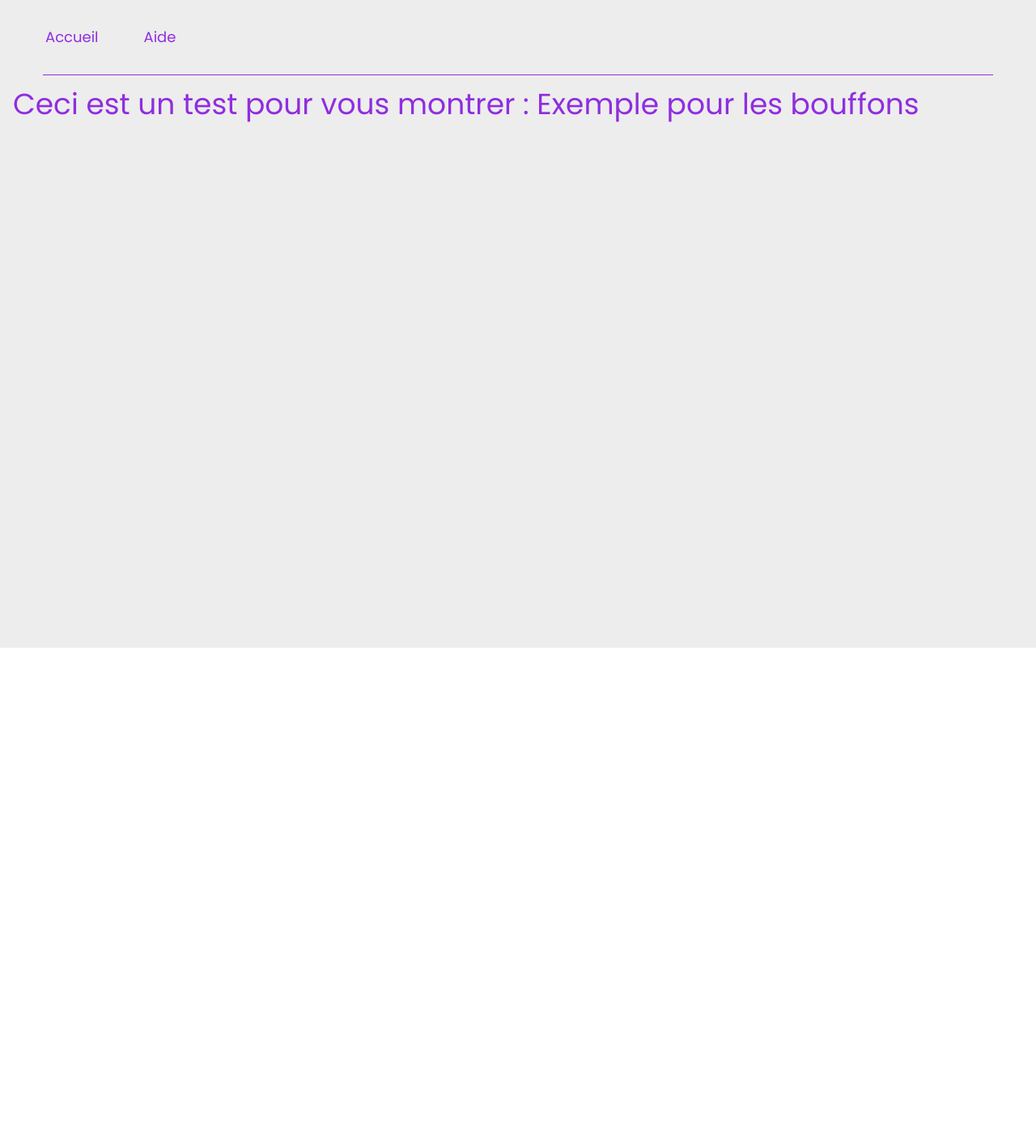
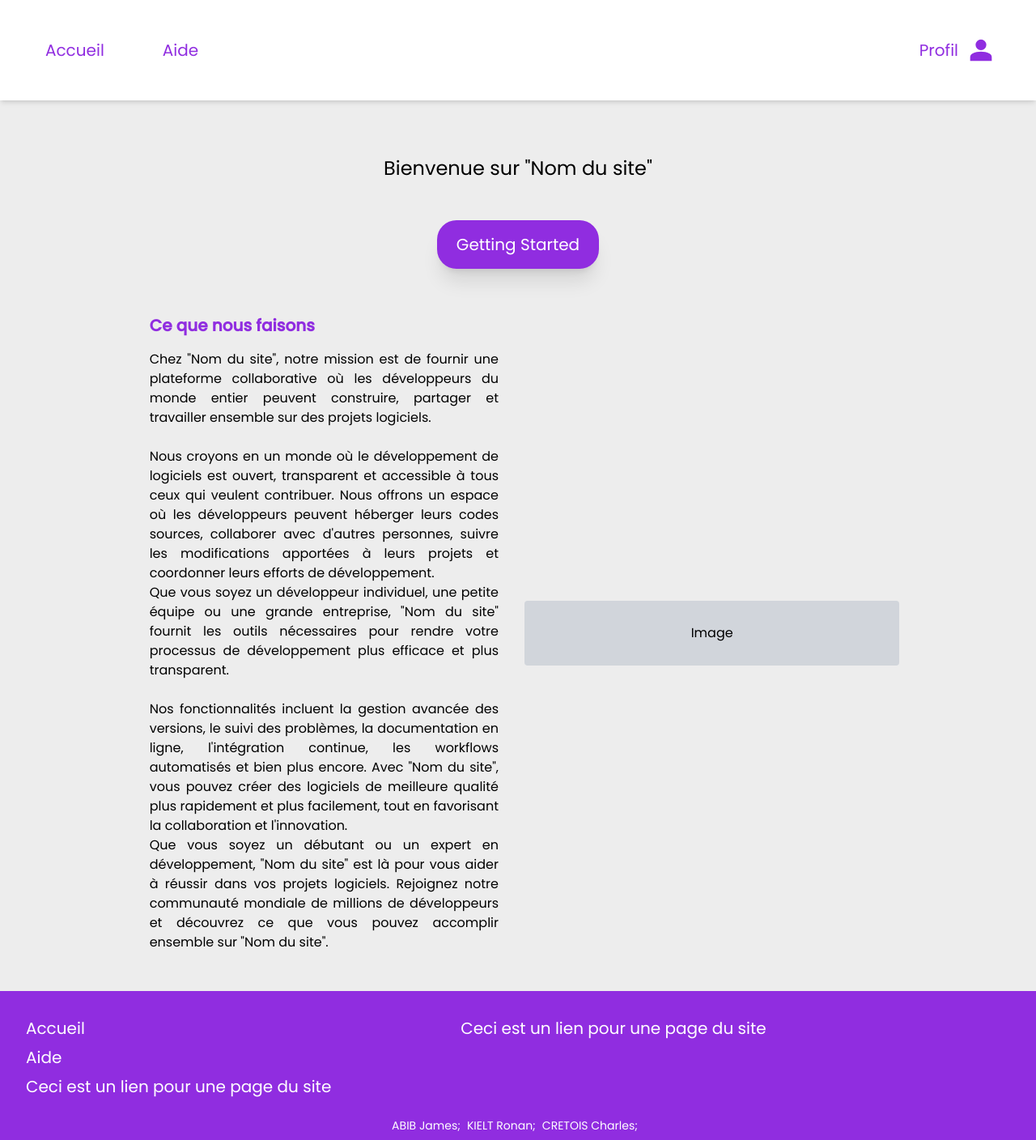
Before and after one commit to CodeValleyy/code-valley-front, a Vue app: page / in a window 1280 px wide. Shown: the whole page at 81% size. Before the commit the page ends 800 px from the top, so only its background shows below. Built offline with nearby package versions, Linux system fonts and the light colour scheme.

Commit message:
feat: homepage

```diff
--- /dev/null
+++ b/src/components/Button.vue
@@ -0,0 +1,21 @@
+<script setup lang="ts">
+const props = defineProps<{
+  label: string
+  color?: string
+  hoverColor?: string
+  size?: 'xs' | 'sm' | 'md' | 'lg' | 'xl' | '2xl'
+}>()
+</script>
+
+<template>
+  <div
+    :class="[
+      color ? `bg-${color}` : 'bg-primary',
+      hoverColor ? `hover:bg-${hoverColor}` : 'hover:bg-primaryHover',
+      size ? `text-${size}` : 'text-md'
+    ]"
+    class="text-white py-4 px-6 rounded-3xl shadow-xl cursor-pointer"
+  >
+    {{ label }}
+  </div>
+</template>
--- /dev/null
+++ b/src/components/Footer.vue
@@ -0,0 +1,23 @@
+<script setup lang="ts"></script>
+
+<template>
+  <div
+    class="w-full pt-8 pb-2 px-8 flex flex-col items-center justify-between shadow-lg bg-primary bottom-0 text-white text-xl"
+  >
+    <div class="w-full flex mb-4">
+      <div class="flex flex-col mr-40">
+        <RouterLink to="/" class="mb-2 hover:underline">Accueil</RouterLink>
+        <RouterLink to="/help" class="mb-2 hover:underline">Aide</RouterLink>
+        <div class="mb-2 hover:underline">Ceci est un lien pour une page du site</div>
+      </div>
+      <div class="flex flex-col mr-40">
+        <div class="mb-2 hover:underline">Ceci est un lien pour une page du site</div>
+      </div>
+    </div>
+    <div class="flex items-center">
+      <div class="mr-2 text-sm">ABIB James;</div>
+      <div class="mr-2 text-sm">KIELT Ronan;</div>
+      <div class="mr-2 text-sm">CRETOIS Charles;</div>
+    </div>
+  </div>
+</template>
--- a/src/components/Header.vue
+++ b/src/components/Header.vue
@@ -1,23 +1,37 @@
 <script setup lang="ts">
 const routes = [
   {
-    location: '',
+    location: '/',
     label: 'Accueil'
   },
   {
-    location: 'help',
+    location: '/help',
     label: 'Aide'
   }
 ]
 </script>
 
 <template>
-  <div class="w-full p-8 flex">
-    <div class="mr-2" v-for="route in routes">
-      <RouterLink :to="`/${route.location}`" class="p-6 bg-gray text-primary text-lg">
-        {{ route.label }}
-      </RouterLink>
+  <div
+    class="w-full p-8 flex items-center shadow-md bg-white justify-between text-primary text-xl fixed"
+  >
+    <div class="flex">
+      <div class="mr-6 py-4 px-6 rounded hover:bg-gray-200" v-for="route in routes">
+        <RouterLink :to="`${route.location}`">
+          {{ route.label }}
+        </RouterLink>
+      </div>
+    </div>
+    <div class="flex items-center py-2 px-4 rounded hover:bg-gray-200">
+      <div class="mr-auto p-2">Profil</div>
+      <div>
+        <svg xmlns="http://www.w3.org/2000/svg" width="40" height="40" viewBox="0 0 24 24">
+          <path
+            fill="currentColor"
+            d="M12 12q-1.65 0-2.825-1.175T8 8t1.175-2.825T12 4t2.825 1.175T16 8t-1.175 2.825T12 12m-8 8v-2.8q0-.85.438-1.562T5.6 14.55q1.55-.775 3.15-1.162T12 13t3.25.388t3.15 1.162q.725.375 1.163 1.088T20 17.2V20z"
+          />
+        </svg>
+      </div>
     </div>
   </div>
-  <div class="w-11/12 m-auto border-b border-primary"></div>
 </template>
--- a/src/views/HelpView.vue
+++ b/src/views/HelpView.vue
@@ -1,8 +1,12 @@
 <script setup lang="ts">
 import Header from '@/components/Header.vue'
+import Footer from '@/components/Footer.vue'
 </script>
 
 <template>
   <Header />
-  <div class="w-full h-full text-4xl p-4 text-secondary">HelpPage</div>
+  <div class="min-h-screen h-full flex flex-col justify-between">
+    <div class="w-full h-full pt-40 text-4xl p-4 text-primary"></div>
+    <Footer />
+  </div>
 </template>
--- a/src/views/HomeView.vue
+++ b/src/views/HomeView.vue
@@ -1,12 +1,50 @@
 <script setup lang="ts">
 import Header from '@/components/Header.vue'
+import Footer from '@/components/Footer.vue'
+import Button from '@/components/Button.vue'
 
-const name = 'Exemple pour les bouffons'
+const name = '"Nom du site"'
 </script>
 
 <template>
   <Header />
-  <div class="w-full h-full text-4xl p-4 text-primary">
-    Ceci est un test pour vous montrer : {{ name }}
+  <div class="min-h-screen h-full flex flex-col justify-between">
+    <div class="w-full h-full pt-40 p-4 flex flex-col items-center">
+      <div class="mb-4 text-2xl p-8">Bienvenue sur {{ name }}</div>
+      <Button label="Getting Started" size="xl"></Button>
+      <div class="mt-6 flex justify-center p-4 w-11/12 items-center">
+        <div class="w-5/12 p-4">
+          <div class="font-bold text-primary mr-4 text-xl mb-4">Ce que nous faisons</div>
+          <div class="text-justify">
+            Chez {{ name }}, notre mission est de fournir une plateforme collaborative où les
+            développeurs du monde entier peuvent construire, partager et travailler ensemble sur des
+            projets logiciels. <br /><br />
+            Nous croyons en un monde où le développement de logiciels est ouvert, transparent et
+            accessible à tous ceux qui veulent contribuer. Nous offrons un espace où les
+            développeurs peuvent héberger leurs codes sources, collaborer avec d'autres personnes,
+            suivre les modifications apportées à leurs projets et coordonner leurs efforts de
+            développement. <br />
+            Que vous soyez un développeur individuel, une petite équipe ou une grande entreprise,
+            {{ name }} fournit les outils nécessaires pour rendre votre processus de développement
+            plus efficace et plus transparent. <br /><br />
+            Nos fonctionnalités incluent la gestion avancée des versions, le suivi des problèmes, la
+            documentation en ligne, l'intégration continue, les workflows automatisés et bien plus
+            encore. Avec {{ name }}, vous pouvez créer des logiciels de meilleure qualité plus
+            rapidement et plus facilement, tout en favorisant la collaboration et l'innovation.
+            <br />
+            Que vous soyez un débutant ou un expert en développement, {{ name }} est là pour vous
+            aider à réussir dans vos projets logiciels. Rejoignez notre communauté mondiale de
+            millions de développeurs et découvrez ce que vous pouvez accomplir ensemble sur
+            {{ name }}.
+          </div>
+        </div>
+        <div
+          class="bg-gray-300 rounded ml-4 w-5/12 p-4 text-center h-20 flex flex-col justify-center"
+        >
+          Image
+        </div>
+      </div>
+    </div>
+    <Footer />
   </div>
 </template>
--- a/tailwind.config.js
+++ b/tailwind.config.js
@@ -6,6 +6,7 @@ export default {
       colors: {
         secondary: '#e07e2d',
         primary: '#902de0',
+        primaryHover: '#6a21a6',
         backgroundColor: '#ededed'
       },
       fontFamily: {
```
